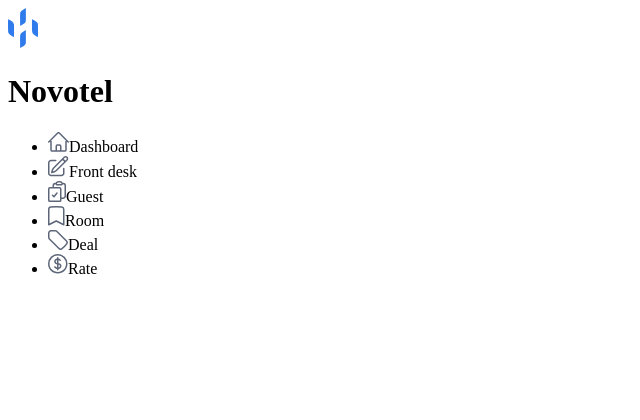
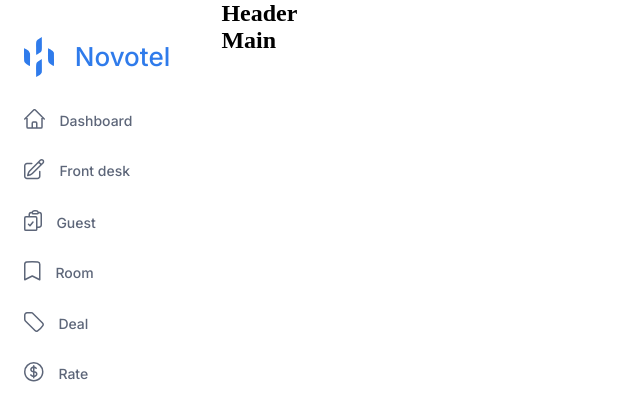
Before and after one commit to sudip-stha/hotel-management, a React (Vite) app: page / in a window 1280 px wide. Shown: the top 420 px of the page, without its empty margins (0-640 px from the left). Built offline with nearby package versions, Linux system fonts and the light colour scheme.

Commit message:
feat(ui):styles the aside section

```diff
--- a/src/App.tsx
+++ b/src/App.tsx
@@ -1,10 +1,12 @@
 import "./styles/style.scss";
 import Aside from "./components/Aside";
+import Main from "./components/main/Main";
 
 function App() {
   return (
     <div id="page">
       <Aside />
+      <Main />
     </div>
   );
 }
--- a/src/components/Aside.tsx
+++ b/src/components/Aside.tsx
@@ -1,21 +1,7 @@
-import data from "../data.json";
+import type { NavListing } from "../types/data";
+import asideData from "../data/aside";
 
-interface aside {
-  logo: string;
-  title: string;
-}
-
-interface navitem {
-  label: string;
-  icon: string;
-  URL: string;
-}
-
-interface navListing {
-  navList: navitem[];
-}
-
-const NavList = ({ navList }: navListing) => {
+const NavList = ({ navList }: NavListing) => {
   return (
     <ul className="nav">
       {navList.map((data) => {
@@ -33,15 +19,14 @@
 };
 
 const Aside = () => {
-  const rawData: aside = data.aside;
   return (
-    <div>
+    <aside>
       <div className="logo">
-        <img src={rawData.logo} alt="This is a logo." />
-        <h1>{rawData.title}</h1>
+        <img src={asideData.logo} alt="This is a logo." />
+        <h1>{asideData.title}</h1>
       </div>
-      <NavList navList={data.aside.navList} />
-    </div>
+      <NavList navList={asideData.navList} />
+    </aside>
   );
 };
 
--- /dev/null
+++ b/src/components/main/Header.tsx
@@ -0,0 +1,9 @@
+const Header = () => {
+  return (
+    <div>
+      <h2>Header</h2>
+    </div>
+  );
+};
+
+export default Header;
--- /dev/null
+++ b/src/components/main/Main.tsx
@@ -0,0 +1,12 @@
+import Header from "./Header";
+
+const Main = () => {
+  return (
+    <div>
+      <Header />
+      <h2>Main</h2>
+    </div>
+  );
+};
+
+export default Main;
--- /dev/null
+++ b/src/data/aside.ts
@@ -0,0 +1,46 @@
+import type { Aside, Navitem } from "../types/data";
+
+const navList: Navitem[] = [
+  {
+    label: "Dashboard",
+    icon: "/images/dashboard.svg",
+    URL: "/dashboard",
+  },
+  {
+    label: "Front desk",
+    icon: "/images/front-desk.svg",
+    URL: "/front-desk",
+  },
+  {
+    label: "Guest",
+    icon: "/images/guest.svg",
+    URL: "/guest",
+  },
+  {
+    label: "Room",
+    icon: "/images/room.svg",
+    URL: "/room",
+  },
+  {
+    label: "Deal",
+    icon: "/images/deal.svg",
+    URL: "/deal",
+  },
+  {
+    label: "Rate",
+    icon: "/images/rate.svg",
+    URL: "/rate",
+  },
+];
+
+const siteInfo: Aside = {
+  logo: "/images/logo.svg",
+  title: "Novotel",
+};
+
+const asideData = {
+  ...siteInfo,
+  navList,
+};
+
+export default  asideData;
--- a/src/styles/_variables.scss
+++ b/src/styles/_variables.scss
@@ -0,0 +1,17 @@
+@import url("https://fonts.googleapis.com/css2?family=Inter:ital,opsz,wght@0,14..32,100..900;1,14..32,100..900&display=swap");
+
+$primary-50: #e8f1fd;
+$primary-500: #1570ef;
+$primary-600: #1366d9;
+$primary-700: #0f50aa;
+
+$Grey-600: #5d6679;
+$Grey-400: #858d9d;
+
+@mixin inter-medium($font-size: 14px) {
+  font-family: "Inter", sans-serif;
+  font-optical-sizing: auto;
+  font-weight: 500;
+  font-size: $font-size;
+  font-style: normal;
+}
--- a/src/styles/style.scss
+++ b/src/styles/style.scss
@@ -0,0 +1,43 @@
+@import "variables";
+
+* {
+  margin: 0;
+  padding: 0;
+  box-sizing: border-box;
+}
+
+#page {
+  display: flex;
+}
+
+aside {
+  height: 100vh;
+  padding: 2.3rem 3.2rem 2rem 1.5rem;
+  display: flex;
+  gap: 2rem;
+  flex-direction: column;
+  ul {
+    list-style: none;
+    @include inter-medium;
+    color: $Grey-600;
+    display: flex;
+    flex-direction: column;
+    gap: 1.7rem;
+    li {
+      display: flex;
+      gap: 0.9rem;
+      align-items: center;
+    }
+  }
+}
+
+.logo {
+  display: flex;
+  gap: 1.3rem;
+  align-items: center;
+
+  h1 {
+    @include inter-medium($font-size: 26px);
+    color: #2f7beb;
+  }
+}
--- /dev/null
+++ b/src/types/data.ts
@@ -0,0 +1,14 @@
+export interface Aside {
+  logo: string;
+  title: string;
+}
+
+export interface Navitem {
+  label: string;
+  icon: string;
+  URL: string;
+}
+
+export interface NavListing {
+  navList: Navitem[];
+}
```
Also changed, not shown: src/data/header.ts (added).
